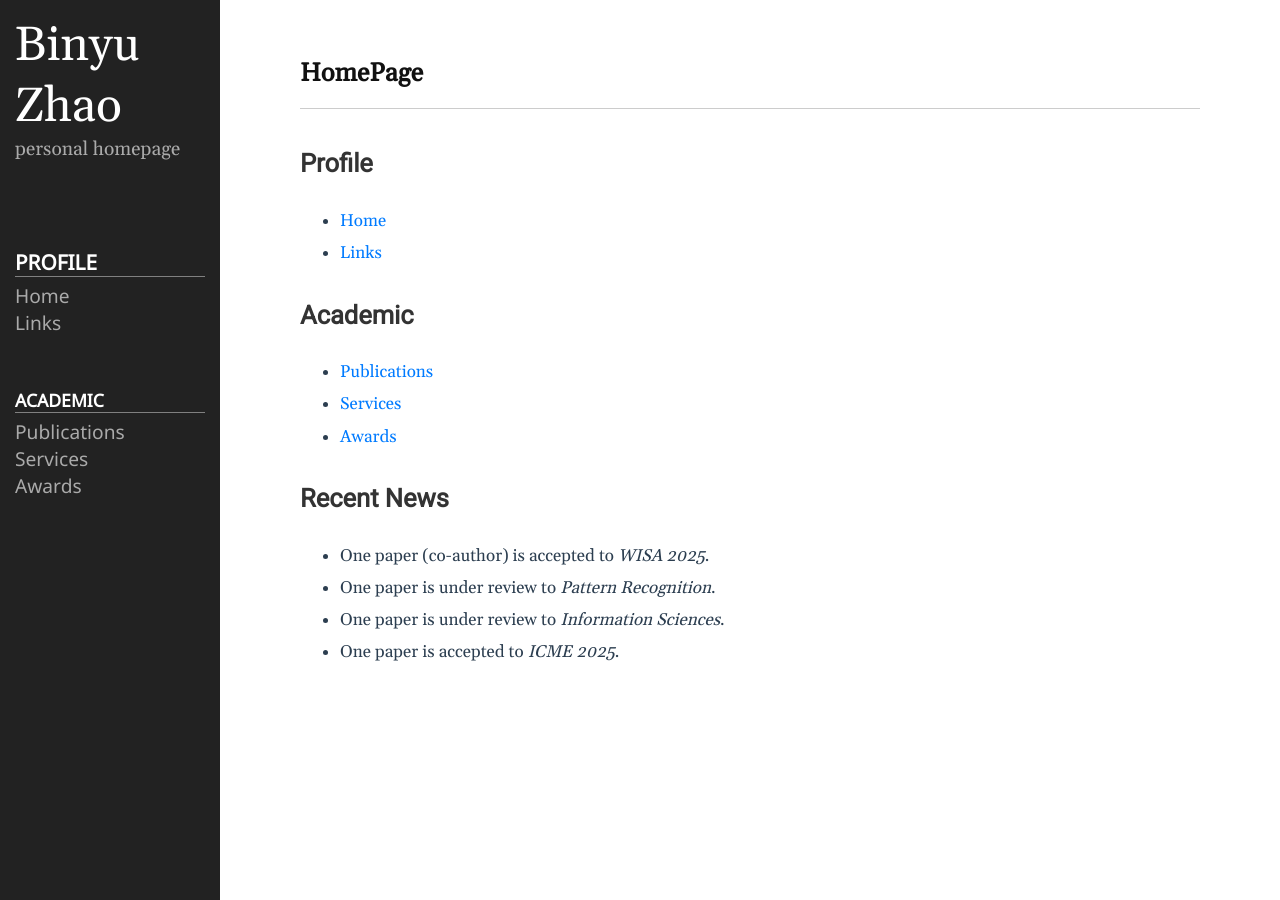
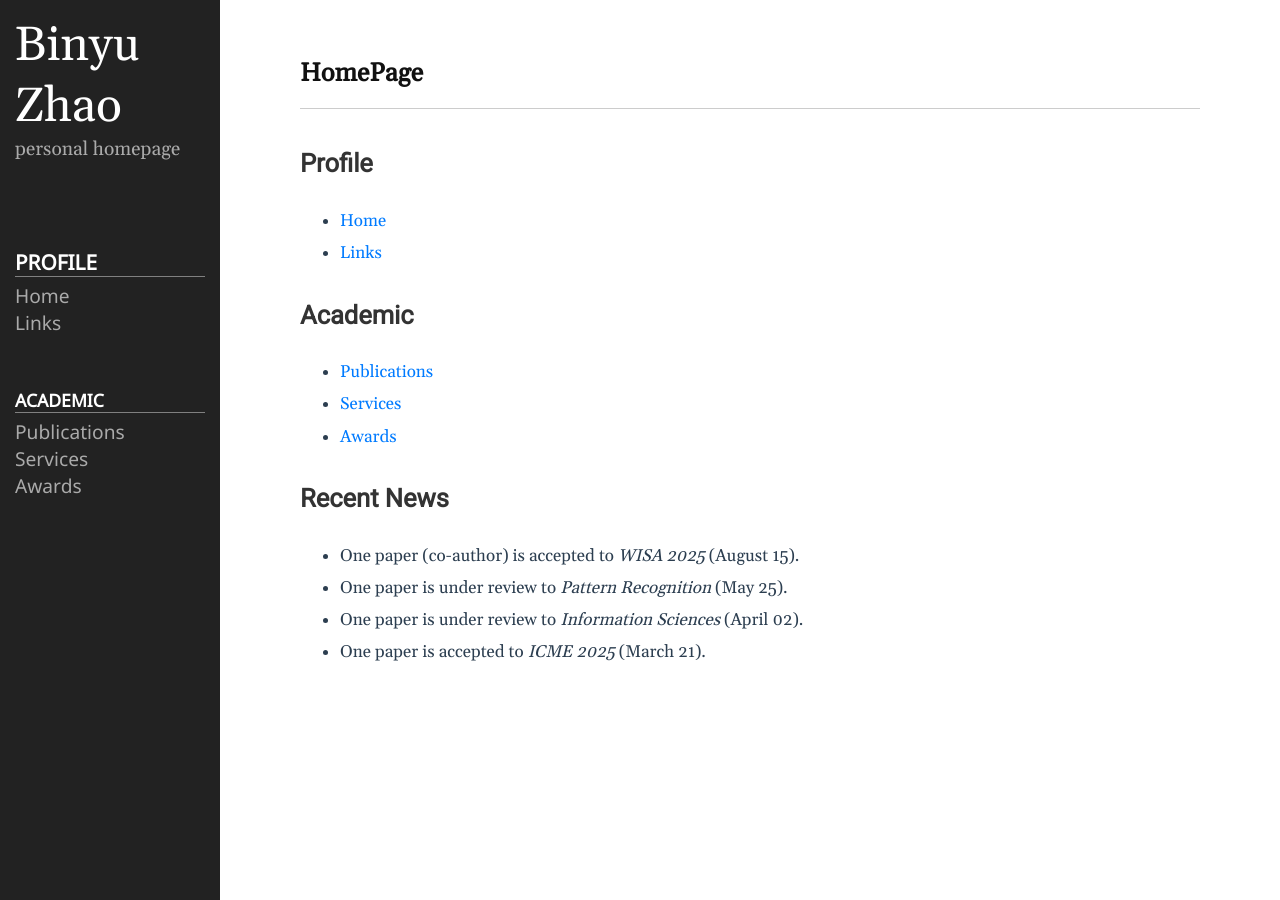
Before and after one commit to byzhaoAI/byzhaoAI.github.io, a Jekyll site: the page built from index.md, in a window 1280 px wide. Built offline with Jekyll 4.4.1, drawn with Linux system fonts in a browser that asks for light colours.

Commit message:
init update

```diff
--- a/_includes/home.html
+++ b/_includes/home.html
@@ -20,10 +20,10 @@
 
     <h2>Recent News</h2>
     <ul>
-      <li>One paper (co-author) is accepted to <em>WISA 2025</em>.</li>
-      <li>One paper is under review to <em>Pattern Recognition</em>.</li>
-      <li>One paper is under review to <em>Information Sciences</em>.</li>
-      <li>One paper is accepted to <em>ICME 2025</em>.</li>
+      <li>One paper (co-author) is accepted to <em>WISA 2025</em> (August 15).</li>
+      <li>One paper is under review to <em>Pattern Recognition</em> (May 25).</li>
+      <li>One paper is under review to <em>Information Sciences</em> (April 02).</li>
+      <li>One paper is accepted to <em>ICME 2025</em> (March 21).</li>
     </ul>
 
   </div>
```
Also changed, not shown: README.md.
